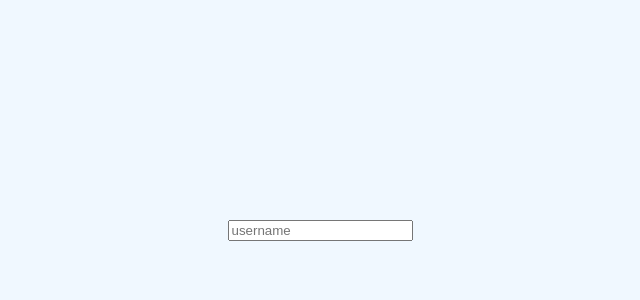
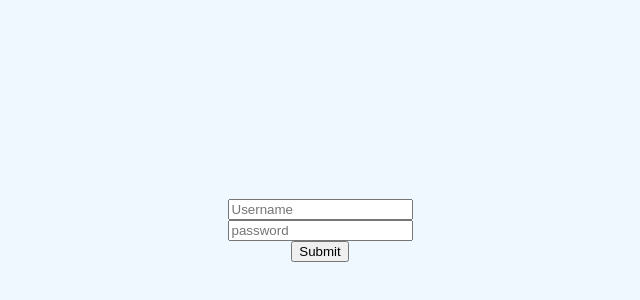
Before and after one commit to goutham120203/sample, a React (Create React App) app: page / in a window 1280 px wide. Shown: the part 170-470 px from the top of the page, without its empty margins (320-960 px from the left). Built offline with nearby package versions, Linux system fonts and the light colour scheme.

Commit message:
onsubmit

```diff
--- a/src/App.js
+++ b/src/App.js
@@ -3,16 +3,31 @@ import React,{useState} from 'react';
 import './App.css';
 
 const App = () => {
-const [user,setUser] = useState("");
-const handler = e =>{
-  setUser(e.target.value)
+const [data,setData] = useState({
+  username:'',
+  password:''
+});
+const {username,password} = data;
+const onChange = e =>{
+  setData({...data,[e.target.name]:[e.target.value]})
+}
+const submitHandler = e =>{
+  e.preventDefault();
+  console.log(data);
 }
 
   return (
     <div>
       <center>
-        <input type='text' placeholder='username' value={user} name='user' onChange={handler}/> <br />
-        {user}
+      <form onSubmit={submitHandler}>
+        <input type='text' name='username' value={username}
+        onChange={onChange} placeholder='Username'/><br />
+
+        <input type='password' name='password' value={password}
+        onChange={onChange} placeholder='password' /><br />
+
+        <input type='submit' name='submit' />
+        </form>
       </center>
     </div>
   )
```
